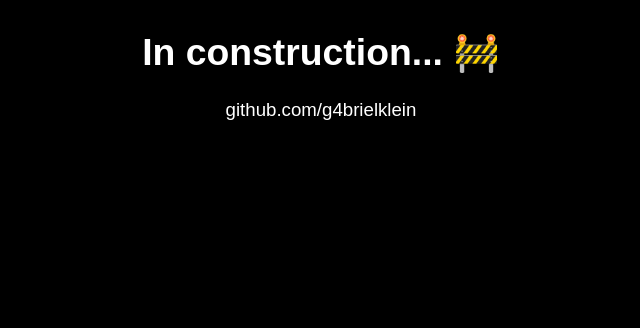
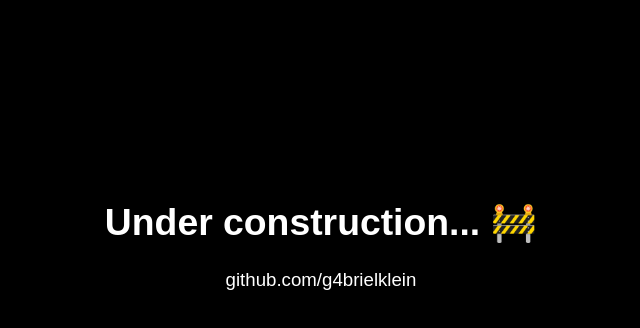
Before and after one commit to g4brielklein/codetab, a Next.js app: page / in a window 1280 px wide. Shown: the top 328 px of the page, without its empty margins (319-959 px from the left). Built offline with nearby package versions, Linux system fonts and the light colour scheme.

Commit message:
Added under construction home page

```diff
--- a/pages/index.js
+++ b/pages/index.js
@@ -2,7 +2,7 @@
     return (
         <>
             <div className="container">
-                <h1>In construction... 🚧</h1>
+                <h1>Under construction... 🚧</h1>
                 <p>github.com/g4brielklein</p>
             </div>
         </>
--- a/pages/style.css
+++ b/pages/style.css
@@ -6,5 +6,5 @@
 }
 
 .container {
-    margin-top: 30px;
+    margin-top: 200px;
 }
```
